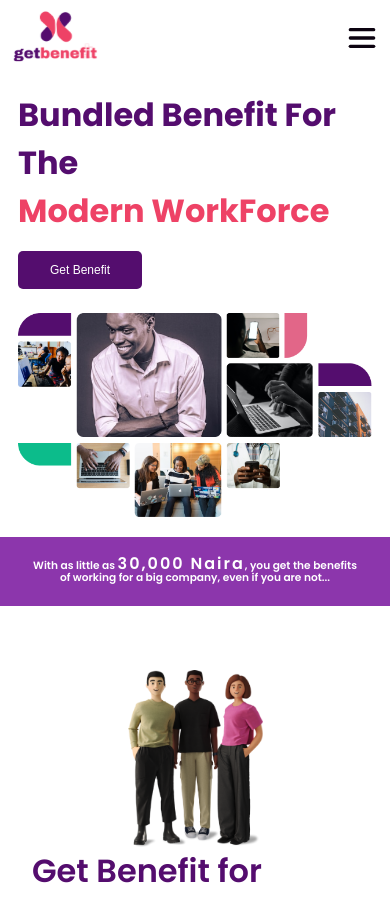
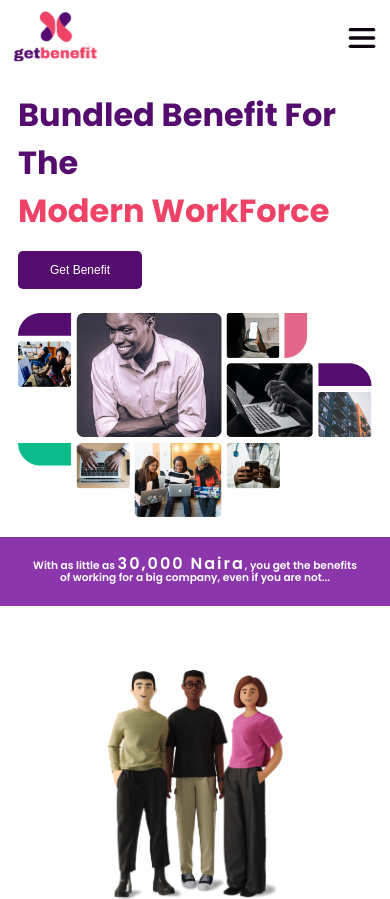
Before and after one commit to Getbenefit/Getbenefit, a React (Vite) app: page / in a window 390 px wide. Shown: the top 899 px of the page. Built offline with nearby package versions, Linux system fonts and the light colour scheme.

Commit message:
responsive update

```diff
--- a/src/components/Carousel/Carousel.css
+++ b/src/components/Carousel/Carousel.css
@@ -1,5 +1,6 @@
 .swiper {
   display: none;
+  padding: 1rem;
 }
 .swiper-slide {
   padding: 8rem 0;
--- a/src/components/Carousel/Carousel.scss
+++ b/src/components/Carousel/Carousel.scss
@@ -1,5 +1,6 @@
 .swiper {
   display: none;
+  padding: 1rem;
 
   &-slide {
     padding: 8rem 0;
--- a/src/components/Section/Section.css
+++ b/src/components/Section/Section.css
@@ -220,7 +220,7 @@
   }
   .w40 div img {
     display: block;
-    width: 50%;
+    width: 65%;
     height: 50%;
     margin: 0 auto;
   }
--- a/src/components/Section/Section.scss
+++ b/src/components/Section/Section.scss
@@ -236,7 +236,7 @@
 
       img {
         display: block;
-        width: 50%;
+        width: 65%;
         height: 50%;
         margin: 0 auto;
       }
```
Also changed, not shown: 1 other file (tests, documents, lock files or other folders).
